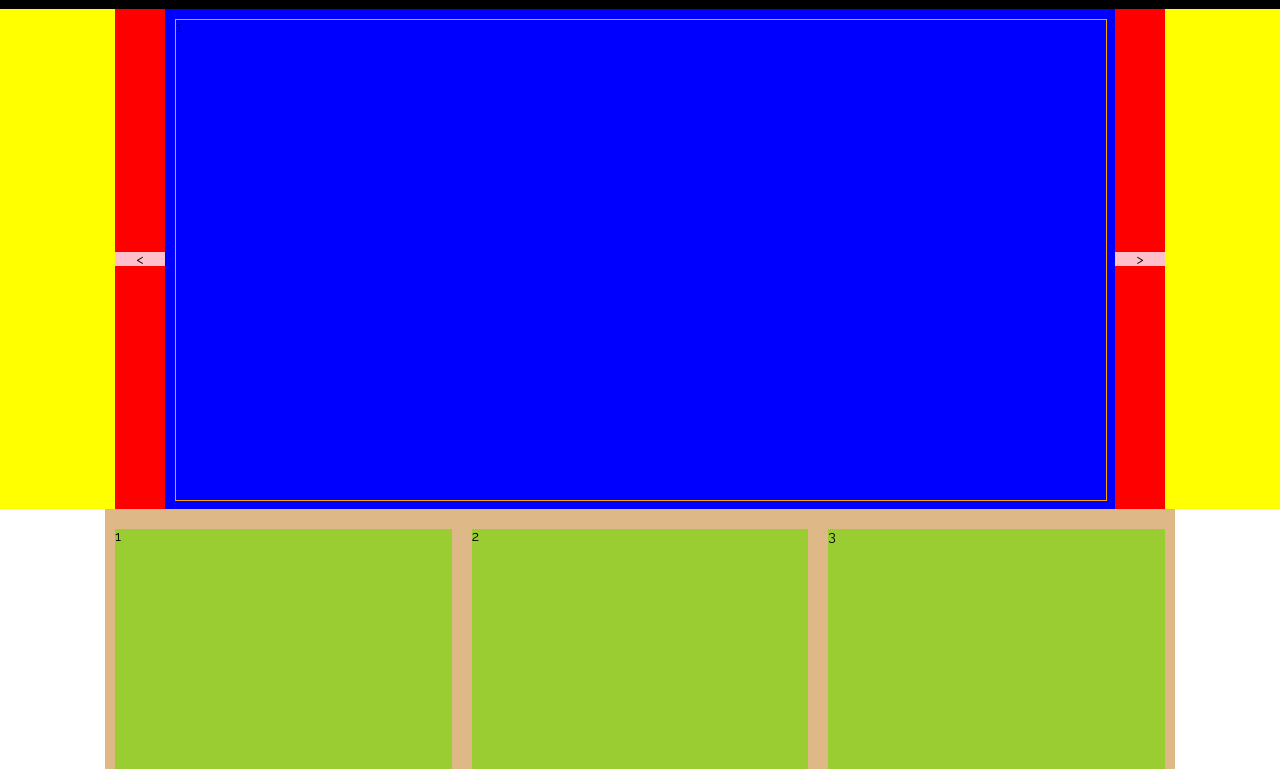
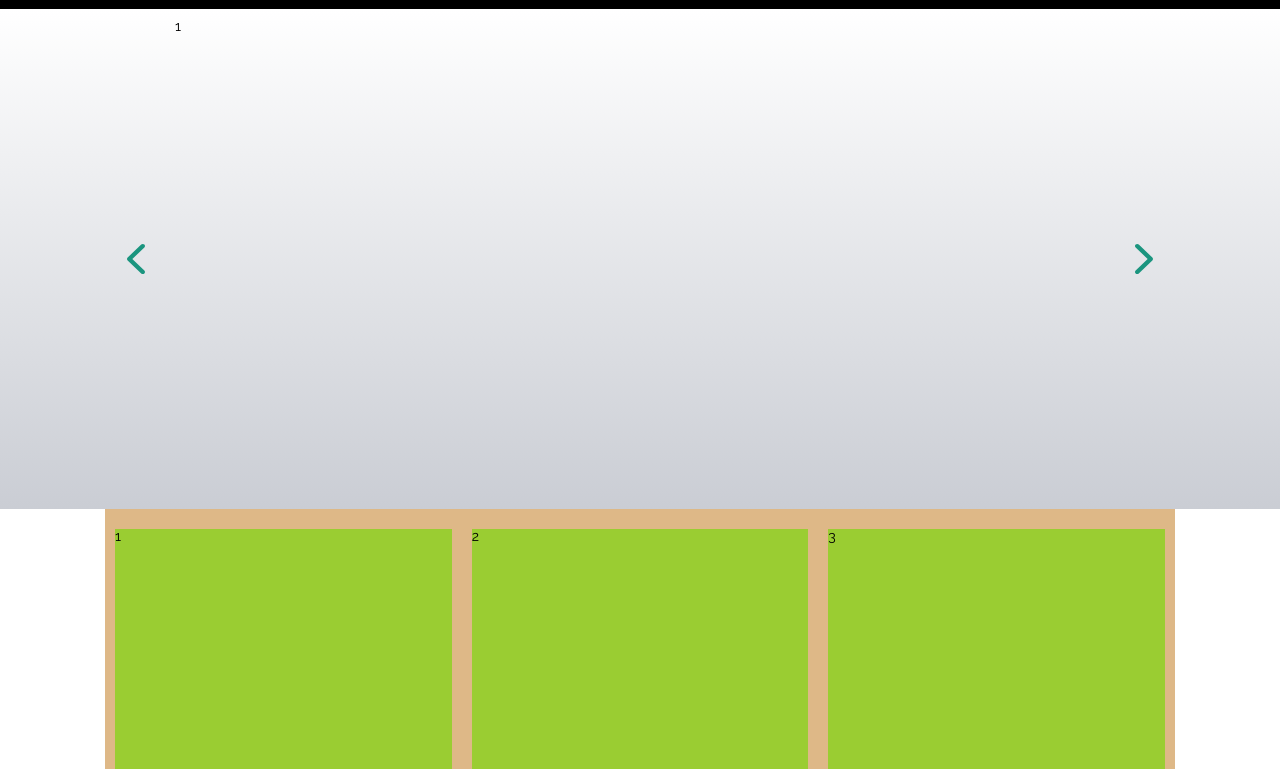
Before and after one commit to rroonniinn/CL_React-Mod1-D-Warsztat-Sit-On-Chair-2.0, a website: page index.html in a window 1280 px wide. Shown: the part 31-800 px from the top of the page. Drawn offline with Linux system fonts and the light colour scheme.

Commit message:
Przewalczone ikony svg

```diff
--- a/index.html
+++ b/index.html
@@ -31,7 +31,16 @@
     <!-- Hero area -->
     <header class="header">
         <div class="header-hero-area site-container">
-            <div class="header-slider-btn-prv"><</div>
+            <button class="header-slider-btn">
+            <svg width="30px" height="50px" viewBox="0 0 30 50" version="1.1" xmlns="http://www.w3.org/2000/svg" xmlns:xlink="http://www.w3.org/1999/xlink">
+                <g id="arr-left" stroke="none" stroke-width="1" fill="none" fill-rule="evenodd">
+                    <g class="arrow arrow-left" id="Artboard-2" fill="#000000">
+                        <path d="M0,24.9997499 C0,24.1032692 0.361611974,23.2068385 1.0827846,22.5213032 L23.7020738,1.02976536 C25.1464704,-0.343255119 27.4743573,-0.343255119 28.9167026,1.02976536 C30.3610991,2.40278583 30.3610991,4.61563825 28.9167026,5.97690898 L8.8947078,24.9999999 L28.9067089,44.0230909 C30.3511055,45.3961119 30.3511055,47.6089638 28.9067089,48.9702345 C27.4623124,50.3432552 25.1344254,50.3432552 23.6920802,48.9702345 L1.08331058,27.4786966 C0.362137955,26.7931614 0.000525981053,25.8966807 0.000525981053,25.0002499 L0,24.9997499 Z" id="Page-1"></path>
+                    </g>
+                </g>
+            </svg>
+            </button>
+
             <div class="header-slider-container">
                 <!-- Sliders -->
                 <div class="slider-01 slider"><span>1</span></div>
@@ -39,9 +48,17 @@
                 <div class="slider-03 slider"><span>3</span></div>
                 <!-- / Sliders -->
             </div>
-            <div class="header-slider-btn-nxt">></div>
+
+            <button class="header-slider-btn">
+            <svg width="30px" height="50px" viewBox="0 0 30 50" version="1.1" xmlns="http://www.w3.org/2000/svg" xmlns:xlink="http://www.w3.org/1999/xlink">
+                <g id="arr-right" stroke="none" stroke-width="1" fill="none" fill-rule="evenodd">
+                    <g class="arrow arrow-right" id="Artboard-2" fill="#000000">
+                        <path d="M0,24.9997499 C0,24.1032692 0.361611974,23.2068385 1.0827846,22.5213032 L23.7020738,1.02976536 C25.1464704,-0.343255119 27.4743573,-0.343255119 28.9167026,1.02976536 C30.3610991,2.40278583 30.3610991,4.61563825 28.9167026,5.97690898 L8.8947078,24.9999999 L28.9067089,44.0230909 C30.3511055,45.3961119 30.3511055,47.6089638 28.9067089,48.9702345 C27.4623124,50.3432552 25.1344254,50.3432552 23.6920802,48.9702345 L1.08331058,27.4786966 C0.362137955,26.7931614 0.000525981053,25.8966807 0.000525981053,25.0002499 L0,24.9997499 Z" id="Page-1"></path>
+                    </g>
+                </g>
+            </svg>
+            </button>
         </div>
-
     </header>
 
     <!-- Img area -->
--- a/scss/_colors.scss
+++ b/scss/_colors.scss
@@ -12,3 +12,4 @@ $colorAccent: #1B957F;
 
 $colorBgMenu: #000;
 $colorBgSection: rgb(211, 211, 211);
+$colorBgMenuGrad: linear-gradient(180deg, #fff, 50%, #CACDD4 100%);
--- a/scss/_format.scss
+++ b/scss/_format.scss
@@ -62,17 +62,37 @@ body {
 /* ************************************************************** */
 
 .header {
-    background: yellow;
+    background: $colorBgMenuGrad;
 
     .header-hero-area {
-        background-color: red;
         display: flex;
         justify-content: space-between;
         align-items: center;
     }
 
+    .header-slider-btn {
+        display: flex;
+        justify-content: center;
+        align-items: center;
+        border: none;
+        background-color: transparent;
+    }
+
+    .arrow {
+        fill: $colorAccent;
+        transform-origin: 50% 50%;
+    }
+    .arrow-left {
+        transform: scaleX(0.6) scaleY(0.6);
+
+    }
+    .arrow-right {
+        transform: scaleX(-0.6) scaleY(0.6);
+    }
+
+
     .header-slider-container {
-        background-color: blue;
+        // background-color: blue;
         width: 950px;
         height: 500px;
         position: relative;
@@ -85,7 +105,7 @@ body {
             position: absolute;
             top: 10px;
             left: 10px;
-            border: 1px solid orange;
+            // border: 1px solid orange;
 
             span {
                 display: block;
@@ -107,14 +127,6 @@ body {
         }
     }
 
-    .header-slider-btn-prv, .header-slider-btn-nxt {
-        display: flex;
-        justify-content: center;
-        align-items: center;
-        background-color: pink;
-        width: 50px;
-
-    }
 }
 
 .section-pricelist {
```
Also changed, not shown: css/main.css, images/arrow.svg (added), 1 other file.
